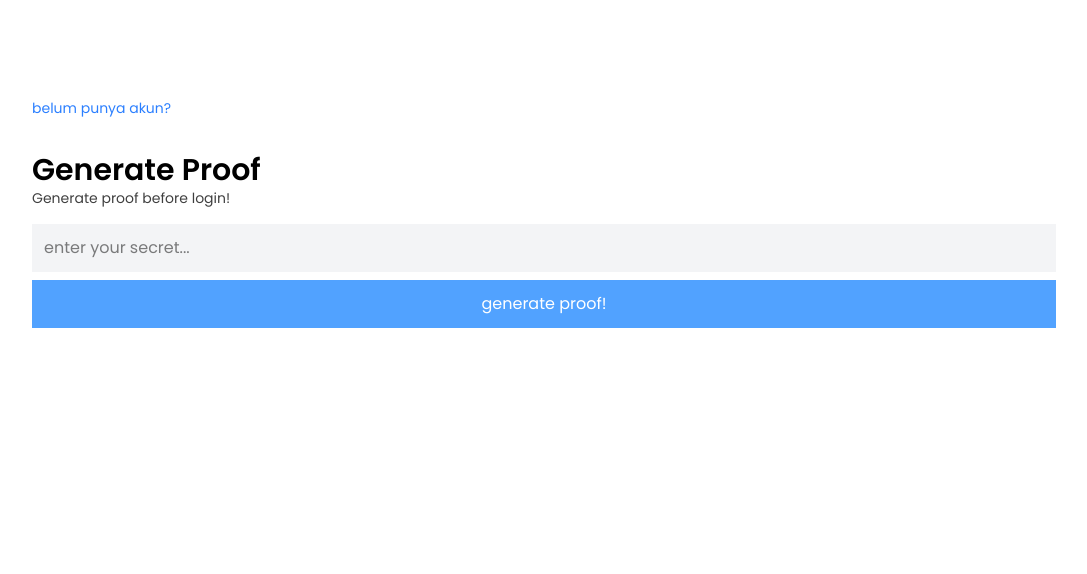
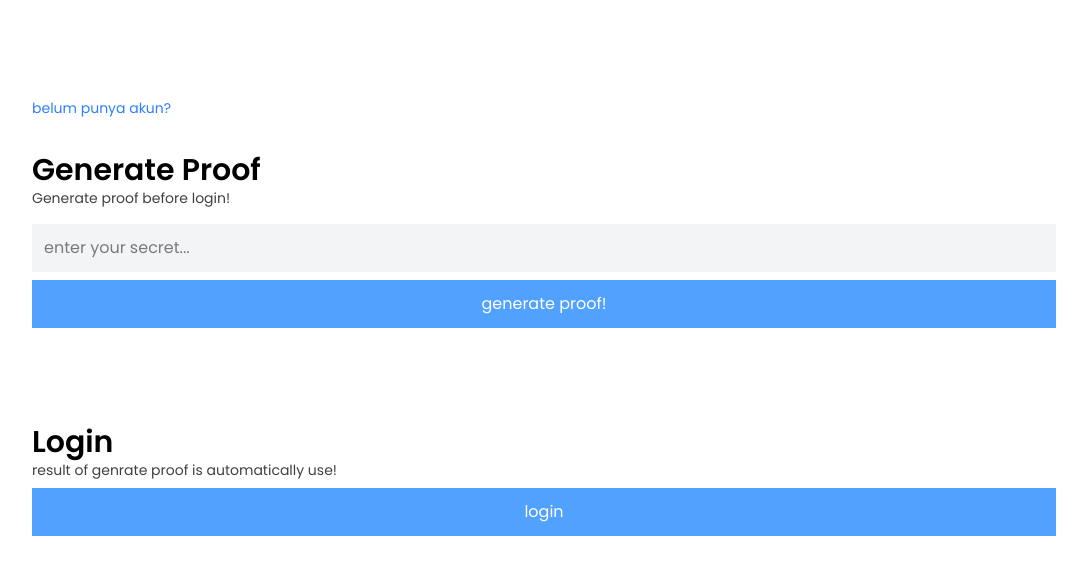
Before and after one commit to achmadfauzanhusain/zkp-address-frontend, a Next.js app: page / in a window 1280 px wide. Shown: the top 574 px of the page, without its empty margins (96-1183 px from the left). Built offline with nearby package versions, Linux system fonts and the light colour scheme.

Commit message:
integrating login API

```diff
--- a/pages/index.js
+++ b/pages/index.js
@@ -1,6 +1,9 @@
 import Link from "next/link";
 import { useState } from "react";
 import { generateProof } from "@/lib/zk/generateProof";
+import { setLogin } from "@/services/auth";
+
+import Cookies from "js-cookie";
 
 export default function Home() {
   const [secret, setSecret] = useState("");
@@ -20,6 +23,20 @@ export default function Home() {
       console.error("Error generating proof:", error);
     } finally {
       setLoading(false);
+    }
+  }
+
+  const handleLogin = async() => {
+    const data = { proof, publicSignals }
+
+    const response = await setLogin(data)
+    if(response.error) {
+      console.log("Login failed:", response.error);
+    } else {
+      const token = response.data.data
+      const tokenBase64 = btoa(token);
+      Cookies.set("token", tokenBase64, { expires: 7 });
+      console.log("berhasil login!, cookies :", response.data.data)
     }
   }
 
@@ -54,6 +71,15 @@ export default function Home() {
           <pre className="bg-gray-100 p-4 overflow-auto">{JSON.stringify(publicSignals, null, 2)}</pre>
         </div>
       )}
+
+      <div className="mt-24">
+        <h1 className="text-3xl font-semibold">Login</h1>
+        <p className="text-sm opacity-75">result of genrate proof is automatically use!</p>
+
+        <button className="bg-blue-400 text-white w-full py-3 mt-2 cursor-pointer hover:bg-blue-500 transition-all duration-300" onClick={handleLogin}>
+          {loading ? "loading..." : "login"}
+        </button>
+      </div>
     </div>
   );
 }
```
